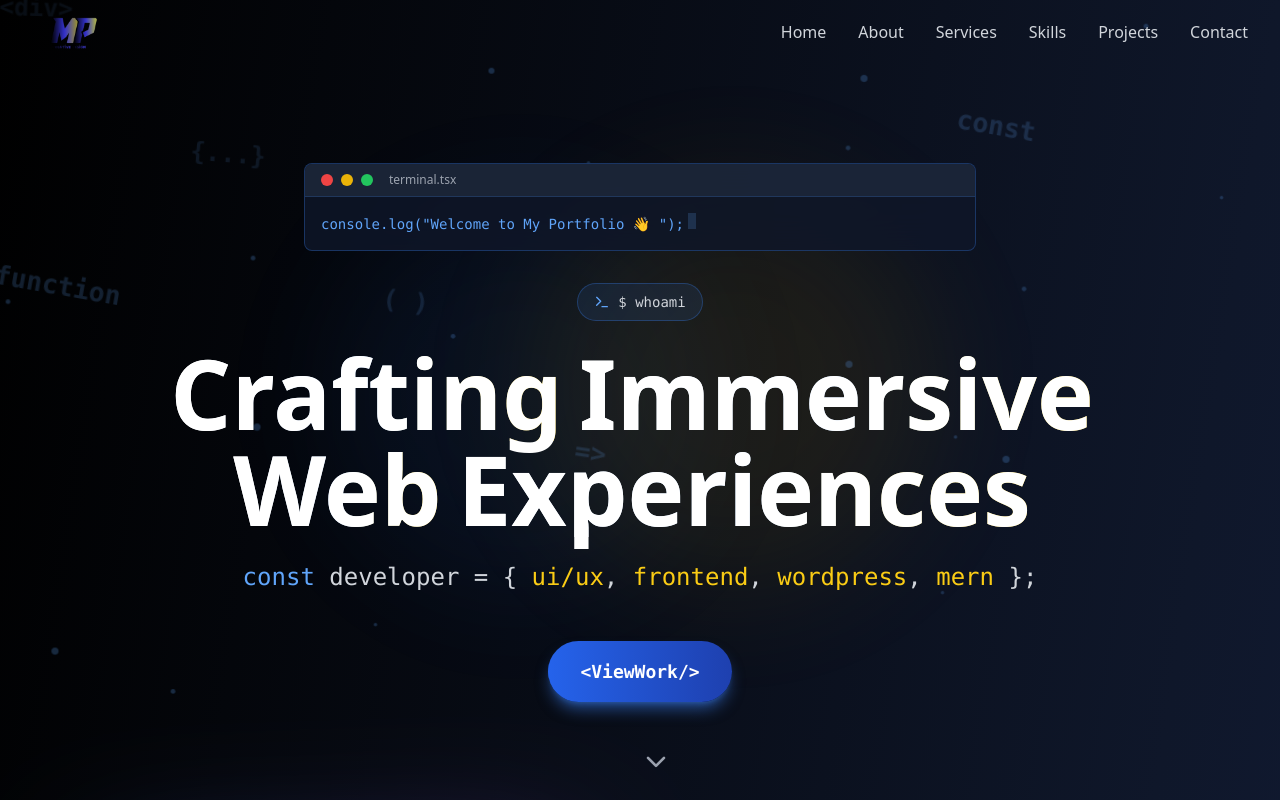
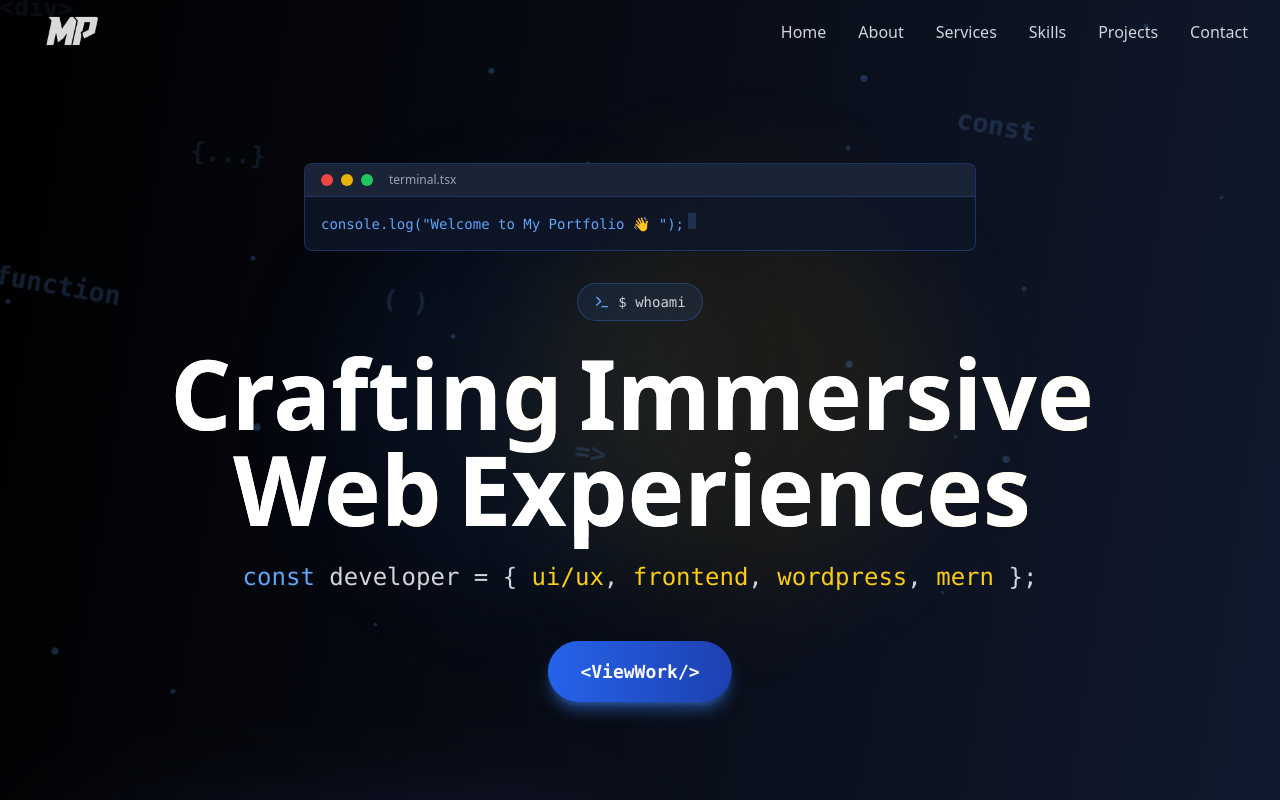
Before and after one commit to MadaraUI/my-portfolio, a React (Vite) app in the folder my-portfolio/: page / in a window 1280 px wide. Shown: the top 800 px of the page. Built offline with nearby package versions, Linux system fonts and the light colour scheme.

Commit message:
changed the logo and remove hero section dropdown icon.

```diff
--- a/my-portfolio/src/components/Hero.tsx
+++ b/my-portfolio/src/components/Hero.tsx
@@ -345,7 +345,7 @@ export function Hero() {
           })
         }
       >
-        <ChevronDownIcon className="w-8 h-8 text-gray-400 items-center justify-center" />
+        {/* <ChevronDownIcon className="w-8 h-8 text-gray-400 items-center justify-center" /> */}
       </motion.div>
     </motion.section>
   );
```
Also changed, not shown: my-portfolio/public/logo.png.
